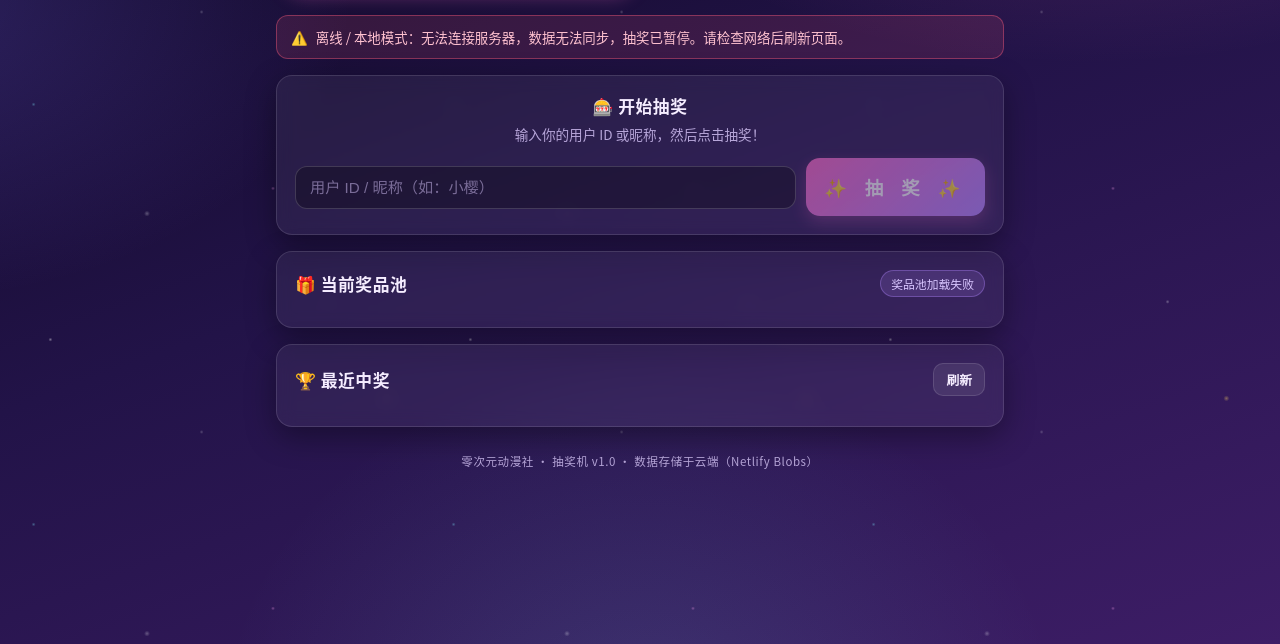
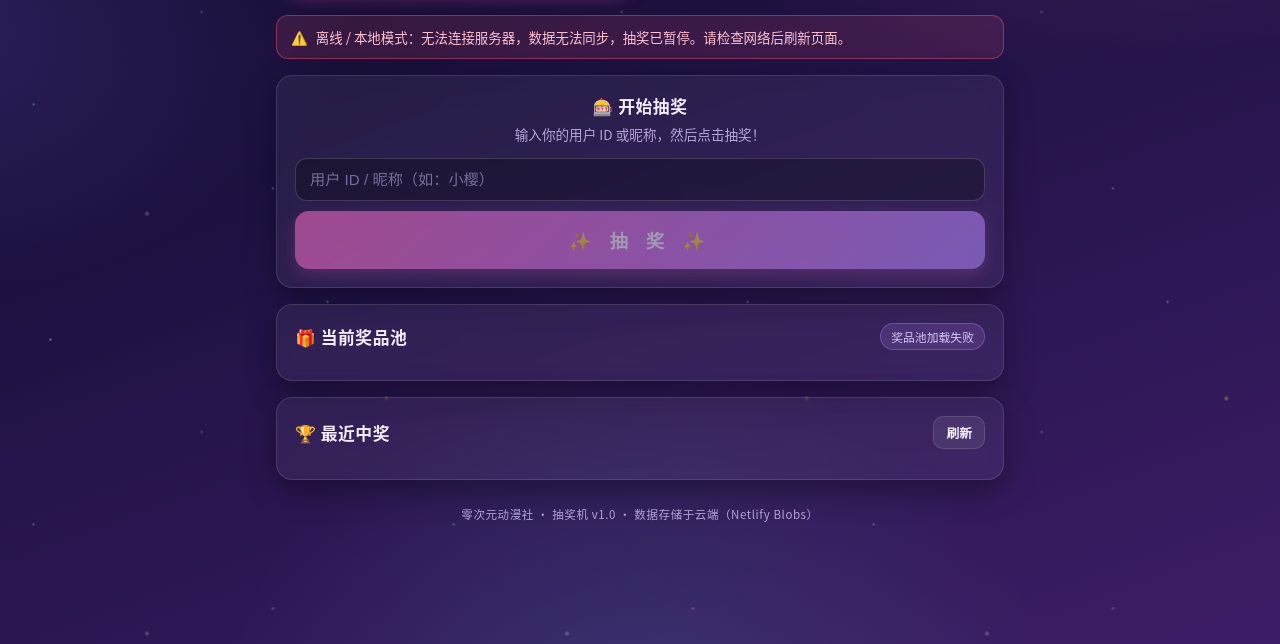
Before and after one commit to juakid/zerodim-lottery, a website: page public/index.html in a window 1280 px wide. Shown: the part 156-800 px from the top of the page. Drawn offline with Linux system fonts and the light colour scheme; no server answers.

Commit message:
抽奖输入框与按钮在所有屏幕下统一上下排列；静态资源缓存缩短为 10 分钟

```diff
--- a/public/css/style.css
+++ b/public/css/style.css
@@ -201,8 +201,12 @@ input[type="number"] { width: 96px; flex: none; }
 
 .field-row { display: flex; align-items: center; gap: 10px; }
 .field-row input { flex: 1; min-width: 0; }
-/* 大按钮与输入框同行时按内容自适应宽度（移动端媒体查询里仍是整行按钮） */
-.field-row .btn-lg { flex: none; width: auto; white-space: nowrap; }
+
+/* 抽奖区：输入框与抽奖按钮在所有屏幕尺寸下都上下排列（与移动端一致），
+   避免桌面端两者挤在同一行 */
+.draw-card .field-row { flex-direction: column; align-items: stretch; }
+.draw-card .field-row input { flex: none; width: 100%; }
+.draw-card .field-row .btn-lg { flex: none; width: 100%; }
 
 .add-prize { display: flex; gap: 10px; margin-bottom: 12px; }
 .add-prize input:first-child { flex: 1; }
```
Also changed, not shown: netlify.toml.
